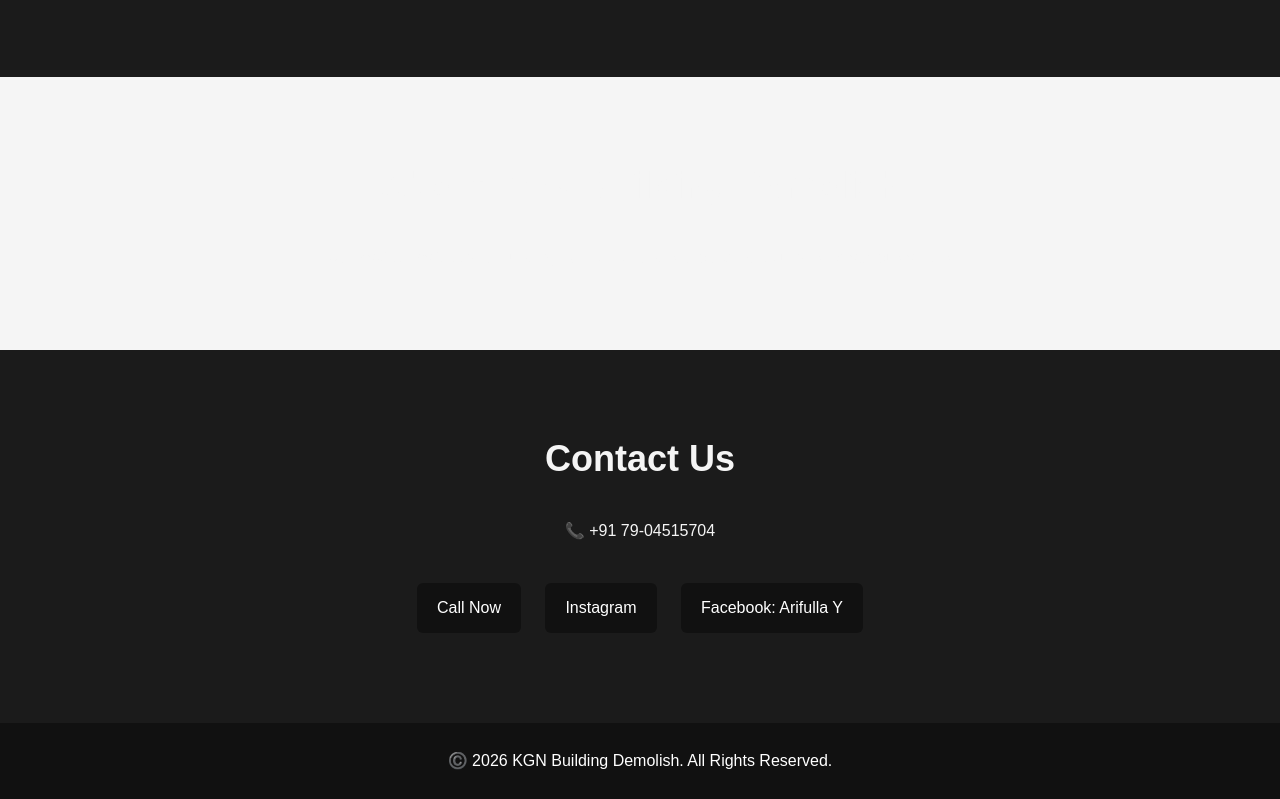
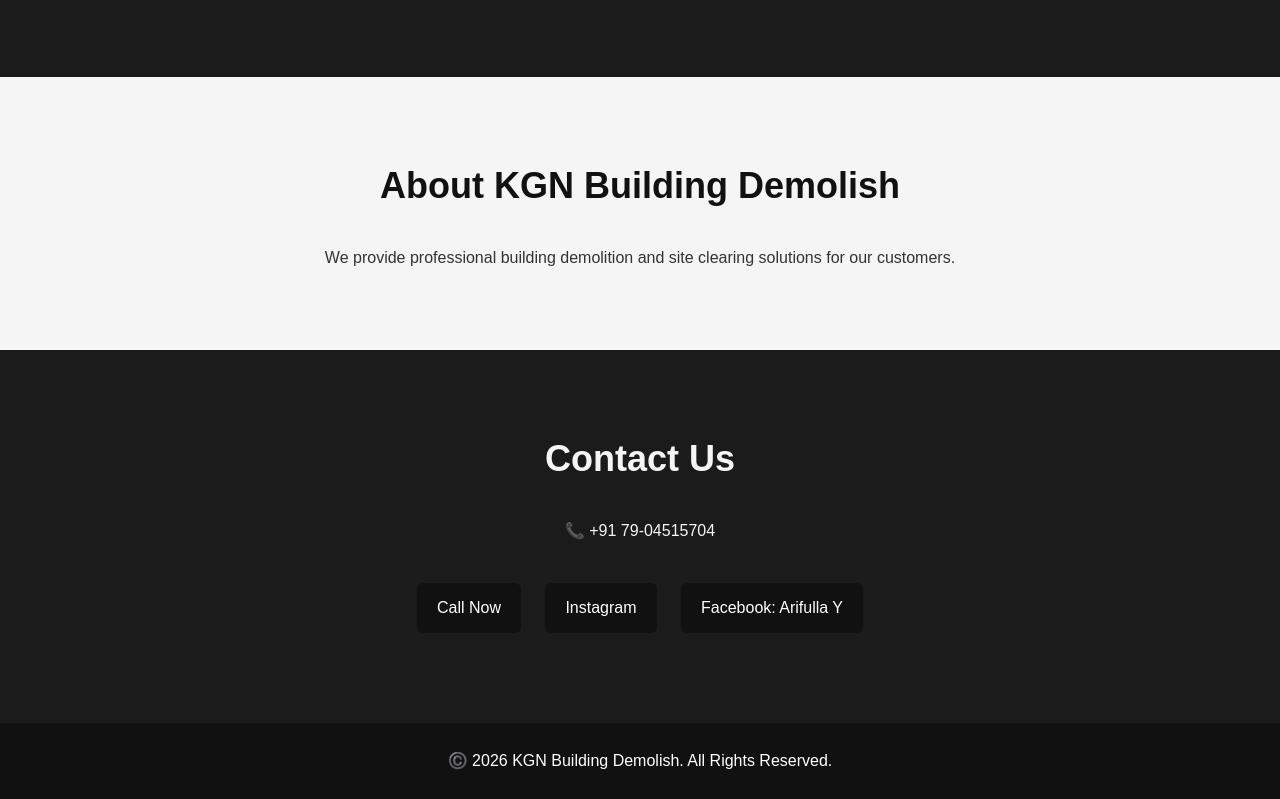
Before and after one commit to Tm2934436-arch/kgn-building-demolish, a plain HTML site: page index.html in a window 1280 px wide. Shown: the part 903-1702 px from the top of the page. Drawn offline with Linux system fonts and the light colour scheme.

Commit message:
Update index.html

```diff
--- a/index.html
+++ b/index.html
@@ -77,7 +77,13 @@
       font-size: 36px;
       margin-bottom: 30px;
     }
+.about h2 {
+  color: #111;
+}
 
+.about p {
+  color: #333;
+}
     .cards {
       display: flex;
       justify-content: center;
```
